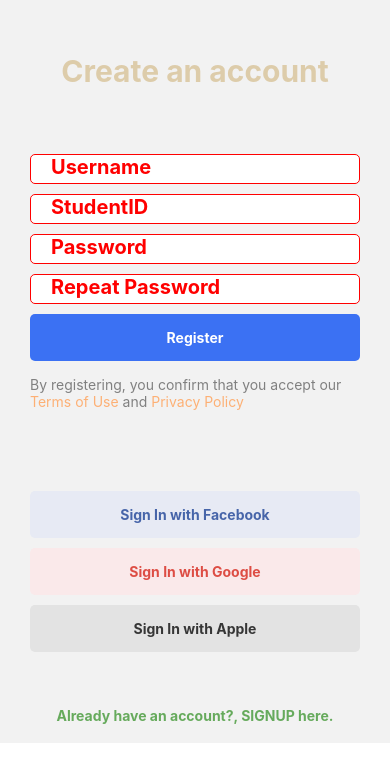
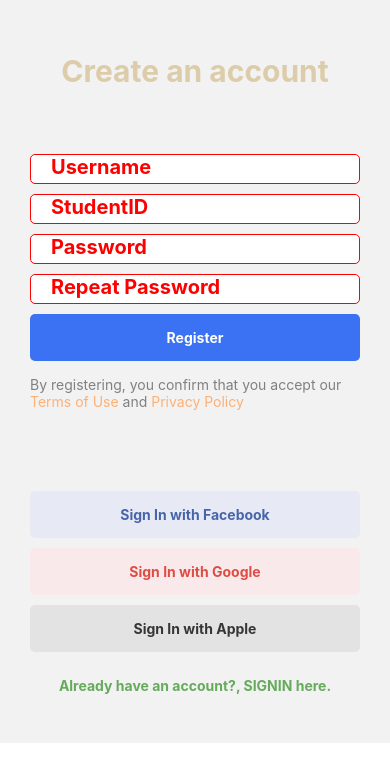
Before and after one commit to Vinay-1025/StudentCommunity, a React Native app: screen /SignUp in a window 390 px wide. Shown: the part 101-882 px from the top of the page. Built offline with nearby package versions, Linux system fonts and the light colour scheme.

Commit message:
Just updated style in SIGNIN and SIGNUP

```diff
--- a/src/screens/HomeScreen/index.js
+++ b/src/screens/HomeScreen/index.js
@@ -1,4 +1,4 @@
-import { View, Text, StyleSheet, ImageBackground } from 'react-native';
+import { View, Text, StyleSheet } from 'react-native';
 import React from 'react';
 
 
--- a/src/screens/SignInScreen.js
+++ b/src/screens/SignInScreen.js
@@ -65,7 +65,6 @@
         height: '100%',
     },
     inner:{
-        paddingTop: 30,
         width: '100%',
         height: '100%',
         alignItems: 'center'
--- a/src/screens/SignUpscreen/SignUpScreen.js
+++ b/src/screens/SignUpscreen/SignUpScreen.js
@@ -18,7 +18,7 @@
     };
 
     const onSignInPress = () => {
-        navigation.navigate(SignIn);
+        navigation.navigate('SignIn');
     }
     const onTermsOfUsePressed = () => {
         console.warn('Terms of use')
@@ -43,7 +43,7 @@
 
             <View style={styles.inner}>
 
-            <CustomButton text="Already have an account?, SIGNUP here." onPress={onSignInPress} fgColor="#66aa5c" />
+            <CustomButton text="Already have an account?, SIGNIN here." onPress={onSignInPress} fgColor="#66aa5c" />
             </View>
             </View>
         </View>
@@ -66,7 +66,6 @@
         height: '100%',
     },
     inner:{
-        paddingTop: 30,
         width: '100%',
         height: '100%',
         alignItems: 'center'
```
Also changed, not shown: 2 other files (tests, documents, lock files or other folders).
